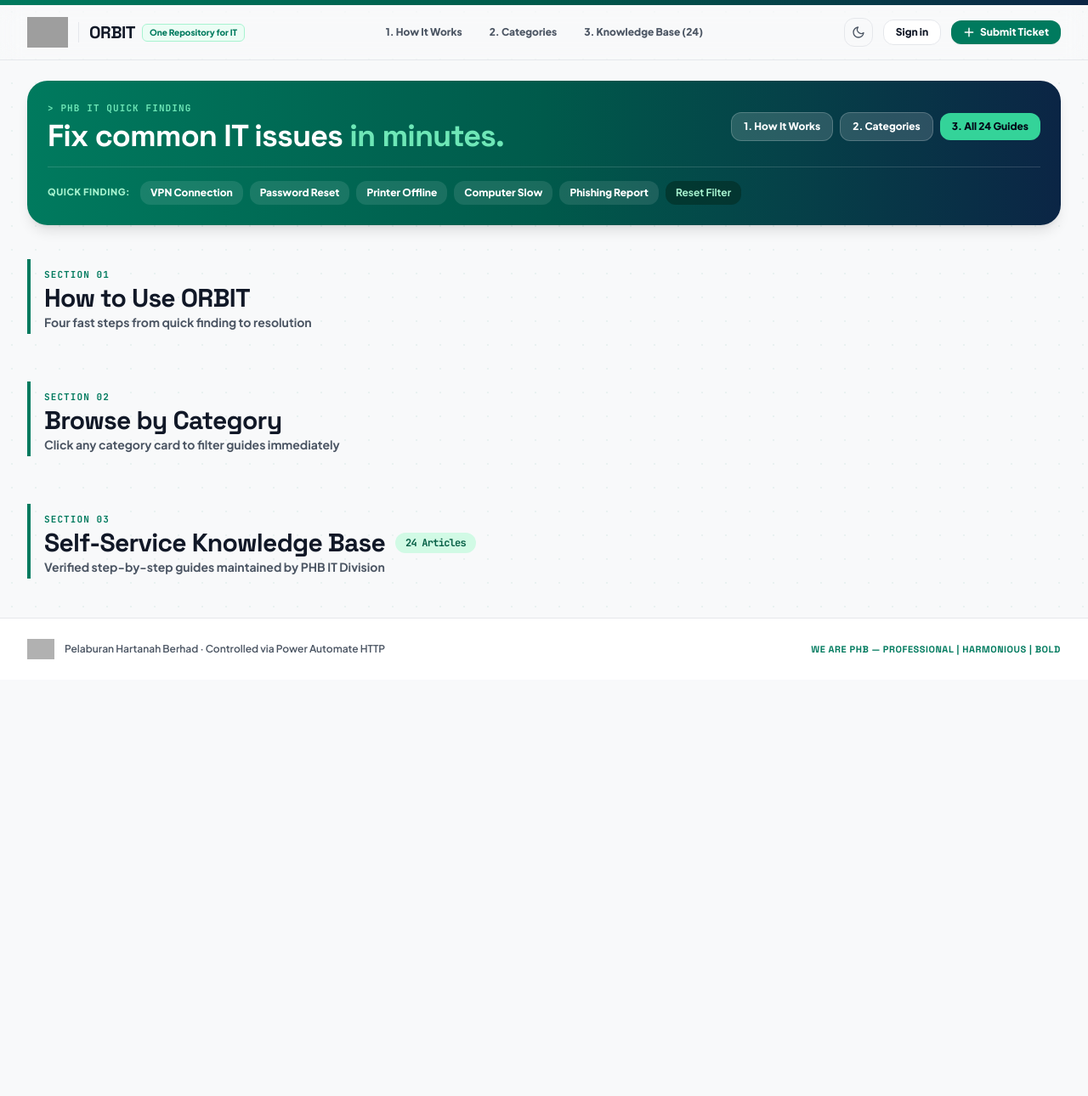
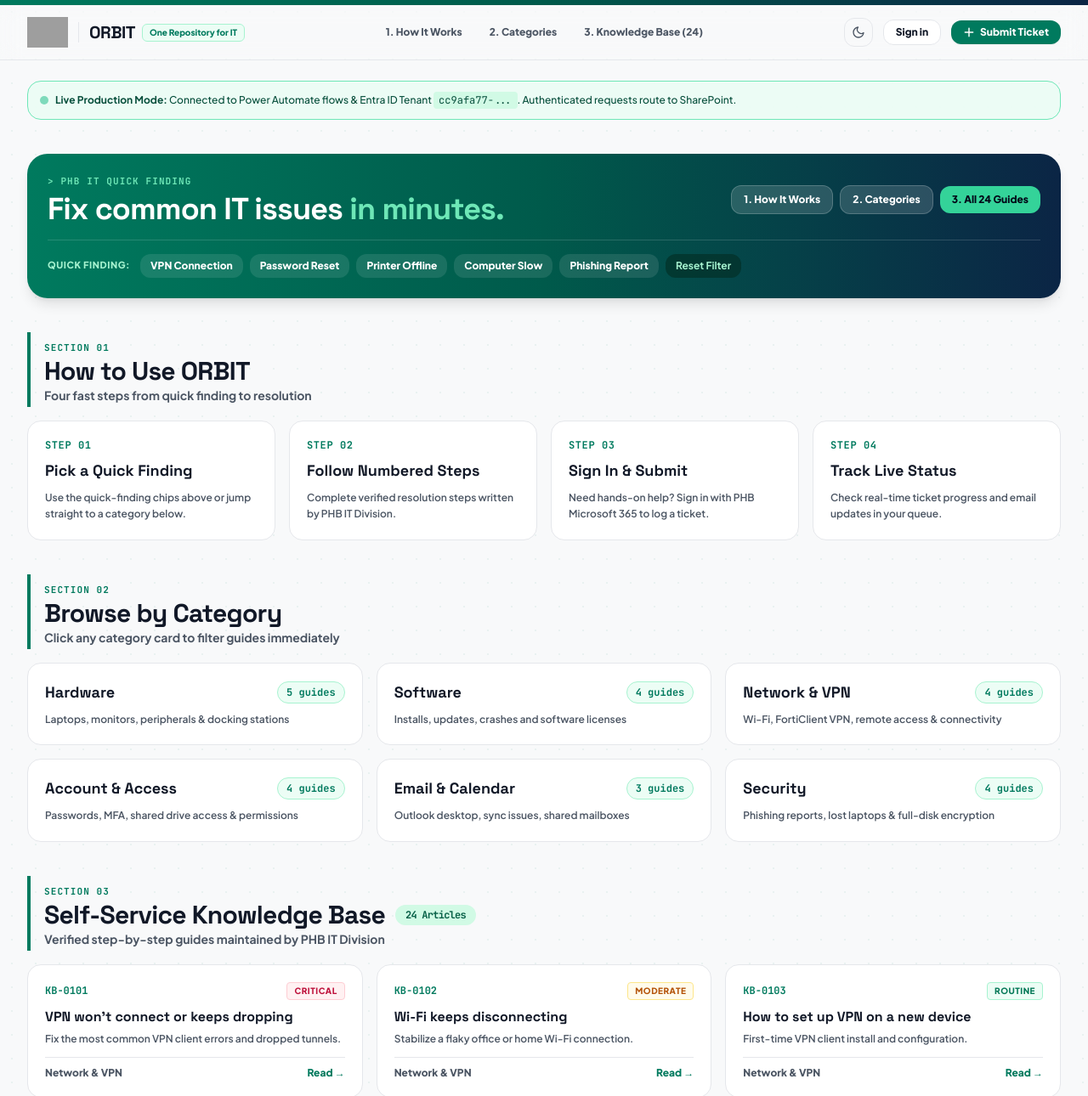
Before and after one commit to poduxiptv2021-hash/ORBIT, a plain HTML site: page index.html in a window 1280 px wide. Shown: the top 1290 px of the page at 85% size. Before the commit the page ends 800 px from the top, so only its background shows below. Drawn offline with nearby package versions, Linux system fonts and the light colour scheme; grey boxes are pictures that could not be loaded; a script that the page names is missing.

Commit message:
Update index.html

```diff
--- a/index.html
+++ b/index.html
@@ -291,6 +291,15 @@ html { scroll-behavior: smooth; }
 
 <!-- ==================== MAIN CONTENT CONTAINER ==================== -->
 <main class="flex-1 max-w-7xl w-full mx-auto px-4 sm:px-6 lg:px-8 py-6 space-y-10">
+
+  <!-- LIVE PRODUCTION STATUS BANNER -->
+  <div id="prodBanner" class="p-3.5 rounded-2xl border border-emerald-300 bg-emerald-50/90 dark:bg-emerald-950/40 dark:border-emerald-900 text-xs text-emerald-900 dark:text-emerald-200 flex flex-col sm:flex-row sm:items-center justify-between gap-2 shadow-xs">
+    <div class="flex items-center gap-2">
+      <span class="w-2.5 h-2.5 rounded-full bg-emerald-500 animate-pulse"></span>
+      <span><strong>Live Production Mode:</strong> Connected to Power Automate flows & Entra ID Tenant <code class="font-mono bg-emerald-100 dark:bg-emerald-900/60 px-1.5 py-0.5 rounded">cc9afa77-...</code>. Authenticated requests route to SharePoint.</span>
+    </div>
+  </div>
+
   <!-- QUICK FINDING BAR (NO SEARCH BOX) -->
   <div class="p-5 sm:p-6 rounded-3xl bg-gradient-to-r from-[#007A5E] via-[#005A4B] to-[#0B2545] text-white shadow-lg">
     <div class="flex flex-col lg:flex-row lg:items-center justify-between gap-4">
@@ -616,16 +625,16 @@ html { scroll-behavior: smooth; }
         <div>
           <label class="block font-bold text-[var(--phb-soft)] uppercase tracking-wider text-[10px] mb-1">Category</label>
           <select id="formCategory" required class="w-full px-3 py-2 rounded-xl border border-[var(--phb-line)] bg-[var(--phb-bg)] text-[var(--phb-text)] font-semibold">
-             <option value="User Management">User Management</option>
-            <option value="Device Management">Device Management</option>
-            <option value="Software Suppor">Software Support</option>
-            <option value="Network/ Connectivity">Network/ Connectivity</option>
-            <option value="Network Infrastructure">Network Infrastructure</option>
-            <option value="Access Management">Access Management</option>
-            <option value="Content Management">Content Management</option>
-            <option value="System Administrator">System Administrator</option>
-            <option value="Training">Training</option>
-            <option value="Other">Other</option>
+             <option value="Hardware">User Management</option>
+            <option value="Software">Device Management</option>
+            <option value="Network & VPN">Software Support</option>
+            <option value="Account & Access">Network/ Connectivity</option>
+            <option value="Email & Calendar">Network Infrastructure</option>
+            <option value="Security">Access Management</option>
+            <option value="Security">Content Management</option>
+            <option value="Security">System Administrator</option>
+            <option value="Security">Training</option>
+            <option value="Security">Other</option>
           </select>
         </div>
         <div>
```
